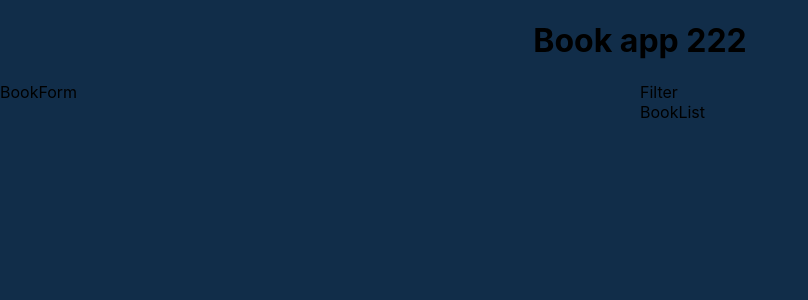
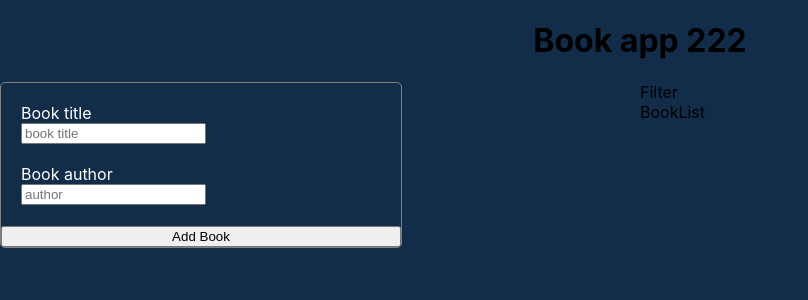
Before and after one commit to mikasaxd98/react-library-redux, a React (Create React App) app in the folder frontend/: page / in a window 1280 px wide. Shown: the top 300 px of the page, without its empty margins (0-808 px from the left). Built offline with nearby package versions, Linux system fonts and the light colour scheme.

Commit message:
add handler for bookList components

```diff
--- a/frontend/src/components/BookForm/BookForm.css
+++ b/frontend/src/components/BookForm/BookForm.css
@@ -0,0 +1,22 @@
+.bookForm {
+    border: 1px solid grey;
+    border-radius: 5px;
+    width: 400px;
+    display: block;
+}
+
+label {
+    display: block;
+    margin: 20px;
+    color: white;
+}
+
+label input {
+    display: block;
+    outline: none;
+}
+
+button {
+    width: 100%;
+    cursor: pointer;
+}
--- a/frontend/src/components/BookForm/BookForm.jsx
+++ b/frontend/src/components/BookForm/BookForm.jsx
@@ -1,8 +1,29 @@
-
+import { useState } from 'react'
+import './BookForm.css'
 
 function BookForm() {
+   const [formData, setFormData] = useState({bookTitle: '',author: '' });
+
+    const submitForm = (event) => {
+        event.preventDefault();
+
+        if(formData.bookTitle && formData.author) {
+            setFormData({bookTitle: '',author: ''})
+        }
+    }
+
   return (
-    <div>BookForm</div>
+        <form className="bookForm" onSubmit={submitForm}>
+            <label>
+                Book title
+                <input type="text" value={formData.bookTitle} onChange={(e) => setFormData({...formData, bookTitle: e.target.value})}  placeholder="book title"/>
+            </label>
+            <label>
+                Book author
+                <input type="text" value={formData.author} onChange={(e) => setFormData({...formData, author: e.target.value })} placeholder="author"/>
+            </label>
+            <button type='submit'>Add Book</button>
+        </form>
   )
 }
 
```
